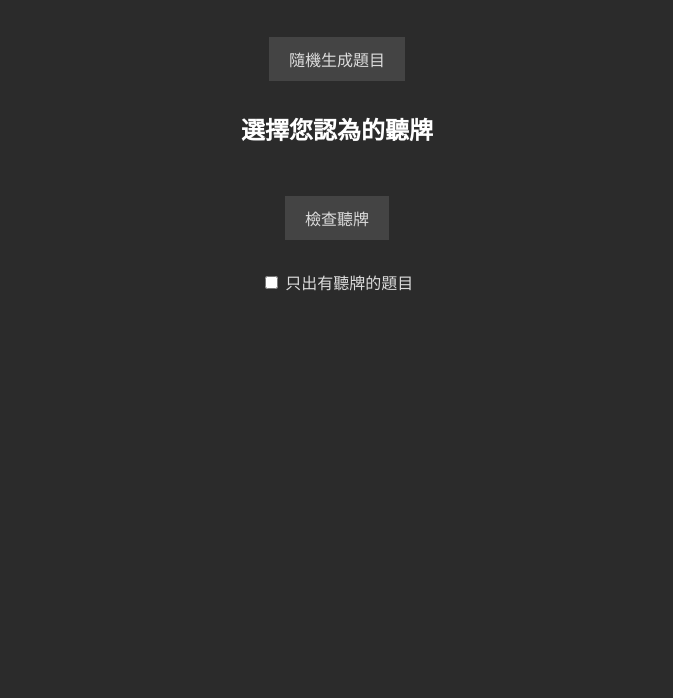
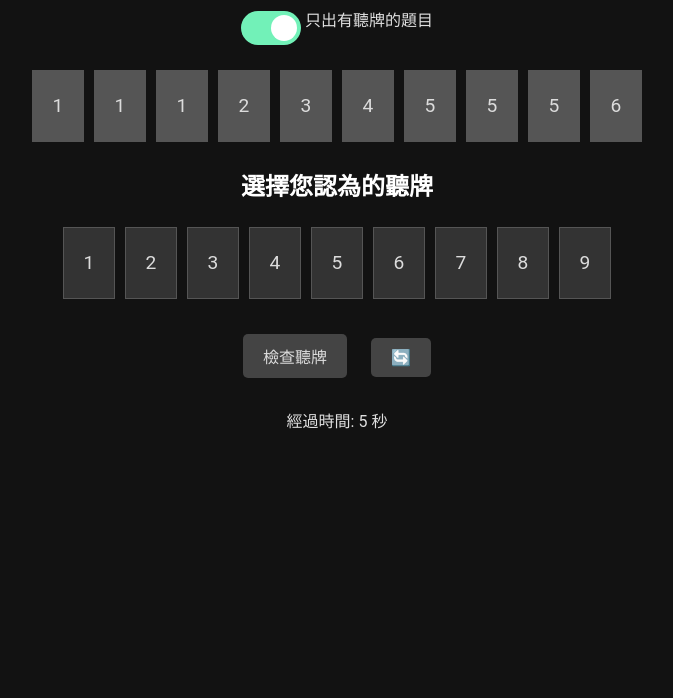
Before and after one commit to forrestliao/mahjong_practice, a plain HTML site: page index.html in a window 1280 px wide. Shown: the part 102-800 px from the top of the page, without its empty margins (303-976 px from the left). Drawn offline with Linux system fonts and the light colour scheme.

Commit message:
update theme and add timer

```diff
--- a/index.html
+++ b/index.html
@@ -8,19 +8,28 @@
 </head>
 <body>
     <h1>麻將聽牌練習</h1>
+
+    <!-- 選擇題目類型 -->
+    <div id="options">
+        <label class="switch">
+            <input type="checkbox" id="tenpaiToggle" checked>
+            <span class="slider"></span>
+        </label>
+        <span id="toggleLabel">只出有聽牌的題目</span>
+    </div>
+
+    <!-- <div id="hand"></div>
+    <button id="generate">隨機生成題目</button> -->
+
     <div id="hand"></div>
-    <button id="generate">隨機生成題目</button>
     <h2>選擇您認為的聽牌</h2>
     <div id="choices"></div>
+
     <button id="check">檢查聽牌</button>
+    <button id="generate">🔄</button>
     <div id="result"></div>
+    <div id="timer">經過時間: 0 秒</div>
+
     <script src="script.js"></script>
-    <label>
-        <input type="checkbox" id="onlyTenpai" /> 只出有聽牌的題目
-      </label>
-      <div id="hand"></div>
-      <div id="choices"></div>
-      <div id="result"></div>
-
 </body>
 </html>
--- a/script.js
+++ b/script.js
@@ -4,11 +4,13 @@ const tongTiles = ['1', '2', '3', '4', '5', '6', '7', '8', '9'];
 let hand = [];
 let correctAnswers = new Set();
 let playerSelections = new Set(); // 玩家選擇的聽牌
+let timer; // 用於計時器
+let secondsElapsed = 0; // 記錄經過的秒數
 
 // 隨機生成 7 張或 10 張的手牌，允許重複，最多重複 4 次
 function generateHand() {
     const handSize = Math.random() < 0.5 ? 7 : 10; // 隨機決定生成 7 張或 10 張牌
-    const onlyTenpai = document.getElementById('onlyTenpai').checked; // 檢查選項
+    const onlyTenpai = document.getElementById('tenpaiToggle').checked; // 檢查 Toggle Switch 是否打開
 
     do {
         hand = []; // 清空手牌
@@ -32,6 +34,21 @@ function generateHand() {
     renderHand();  // 顯示題目
     renderChoices(); // 顯示玩家選擇聽牌的區域
     console.log("Generated hand:", hand);
+
+    // 重置計時器
+    resetTimer();
+}
+
+// 重置計時器
+function resetTimer() {
+    clearInterval(timer); // 清除之前的計時器
+    secondsElapsed = 0; // 重置秒數
+    document.getElementById('timer').textContent = `經過時間: 0 秒`; // 顯示重置的時間
+
+    timer = setInterval(() => {
+        secondsElapsed++;
+        document.getElementById('timer').textContent = `經過時間: ${secondsElapsed/10} 秒`; // 更新顯示的秒數
+    }, 100); // 每秒更新一次
 }
 
 // 計算正確的聽牌
@@ -173,13 +190,17 @@ function toggleChoice(tile, element) {
     }
 }
 
-// 檢查玩家的選擇並顯示結果
 function checkTenpai() {
     const result = document.getElementById('result');
+
+    // 停止計時器
+    clearInterval(timer);
 
     // 如果沒有正確的聽牌
     if (correctAnswers.size === 0) {
         result.textContent = "沒有聽牌。";
+        result.style.color = "#ff6b6b"; // 柔和的紅色
+        result.style.fontWeight = "bold"; // 加粗字體
         console.log("No correct tenpai found.");
         return;
     }
@@ -193,10 +214,22 @@ function checkTenpai() {
     });
 
     const totalCorrect = correctAnswers.size;
-    result.textContent = `您選對了 ${correctCount} 張聽牌，共有 ${totalCorrect} 張正確聽牌。正確答案為: ${Array.from(correctAnswers).join(', ')}`;
+
+    // 根據答對的數量設定不同的顯示效果
+    if (correctCount === totalCorrect) {
+        result.textContent = `恭喜！您全對了！選對了 ${correctCount} 張聽牌，共有 ${totalCorrect} 張正確聽牌。正確答案為: ${Array.from(correctAnswers).join(', ')}`;
+        result.style.color = "#4caf50"; // 柔和的綠色
+        result.style.fontWeight = "bold"; // 加粗字體
+    } else {
+        result.textContent = `您選對了 ${correctCount} 張聽牌，共有 ${totalCorrect} 張正確聽牌。正確答案為: ${Array.from(correctAnswers).join(', ')}`;
+        result.style.color = "#ffc107"; // 柔和的黃色
+        result.style.fontWeight = "normal"; // 正常字體
+    }
+
     console.log("Player selections:", playerSelections);
     console.log("Displaying Correct Answers:", correctAnswers);
 }
+
 
 // 綁定按鈕事件
 document.getElementById('generate').addEventListener('click', generateHand);
--- a/styles.css
+++ b/styles.css
@@ -1,9 +1,9 @@
 /* styles.css */
 body {
-    font-family: Arial, sans-serif;
+    font-family: 'Roboto', sans-serif; /* 更新字體 */
     text-align: center;
-    background-color: #2b2b2b;
-    color: #dcdcdc;
+    background-color: #121212; /* 深色背景 */
+    color: #e0e0e0; /* 亮色文字 */
     margin: 0;
     padding: 20px;
 }
@@ -57,14 +57,72 @@ button {
     color: #dcdcdc;
     cursor: pointer;
     transition: 0.3s;
+    border-radius: 5px; /* 增加圓角 */
 }
 
 button:hover {
-    background-color: #555;
+    background-color: #5fc7a2; /* 懸停顏色 */
+}
+
+/* #result {
+    margin-top: 20px;
+    font-size: 1.2rem;
+    color: #00aaff;
+} */
+
+/* 外部容器 */
+.switch {
+    position: relative;
+    display: inline-block;
+    width: 60px;
+    height: 34px;
+}
+
+/* 隱藏預設的 checkbox */
+.switch input {
+    opacity: 0;
+    width: 0;
+    height: 0;
+}
+
+/* 滑動條 */
+.slider {
+    position: absolute;
+    cursor: pointer;
+    top: 0;
+    left: 0;
+    right: 0;
+    bottom: 0;
+    background-color: #555; /* 使用深色背景 */
+    transition: 0.4s;
+    border-radius: 34px;
+}
+
+/* 圓形滑塊 */
+.slider:before {
+    position: absolute;
+    content: "";
+    height: 26px;
+    width: 26px;
+    left: 4px;
+    bottom: 4px;
+    background-color: #ffffff; /* 白色圓形滑塊 */
+    transition: 0.4s;
+    border-radius: 50%;
+}
+
+/* 當 checkbox 被選中時的樣式 */
+input:checked + .slider {
+    background-color: #72f1b8; /* 使用亮色 */
+}
+
+input:checked + .slider:before {
+    transform: translateX(26px);
 }
 
 #result {
     margin-top: 20px;
     font-size: 1.2rem;
-    color: #00aaff;
+    color: #00aaff; /* 預設顏色 */
+    transition: color 0.3s, font-weight 0.3s; /* 增加過渡效果 */
 }
```
